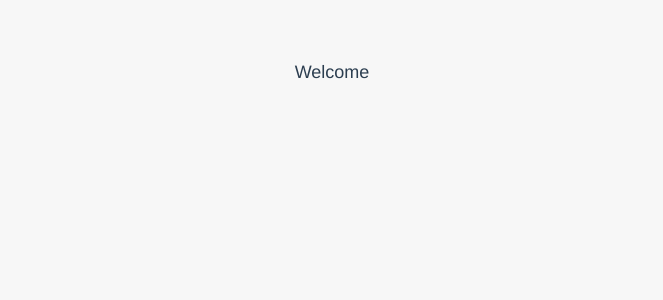
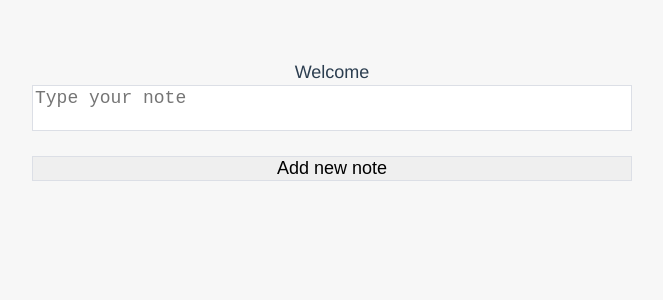
Before and after one commit to Al-x-R/notes_vue, a Vue app: page / in a window 1280 px wide. Shown: the top 300 px of the page, without its empty margins (308-971 px from the left). Built offline with nearby package versions, Linux system fonts and the light colour scheme.

Commit message:
Added notes form component

```diff
--- /dev/null
+++ b/src/components/Notes/Form.vue
@@ -0,0 +1,49 @@
+<template>
+  <div class="note-form__wrapper">
+    <form class="note-form" @submit.prevent="onSubmit">
+      <textarea
+          required
+          v-model="value"
+          placeholder="Type your note"
+      />
+      <br>
+      <button class="btn btnPrimary" type="submit">Add new note</button>
+    </form>
+  </div>
+</template>
+
+<script>
+export default {
+  name: 'Form',
+  data() {
+    return {
+      value: ''
+    }
+  },
+  methods: {
+    onSubmit() {
+      this.$emit('onSubmit', this.value)
+      this.value = ''
+    },
+  }
+};
+</script>
+
+<style lang="scss">
+.note-form__wrapper {
+  display: flex;
+  flex-direction: column;
+  align-items: center;
+}
+
+.note-form {
+  display: flex;
+  flex-direction: column;
+  max-width: 600px;
+  width: 100%;
+
+  textarea {
+    margin-bottom: 0;
+  }
+}
+</style>
--- a/src/pages/home.vue
+++ b/src/pages/home.vue
@@ -2,15 +2,18 @@
 <div class="wrapper">
   <div class="container">
     <HelloWorld msg="Welcome" />
+    <Form />
   </div>
 </div>
 </template>
 
 <script>
 import HelloWorld from '../components/HelloWorld';
+import Form from '../components/Notes/Form';
 export default {
   name: 'home',
   components: {
+    Form,
     HelloWorld
   }
 };
```
